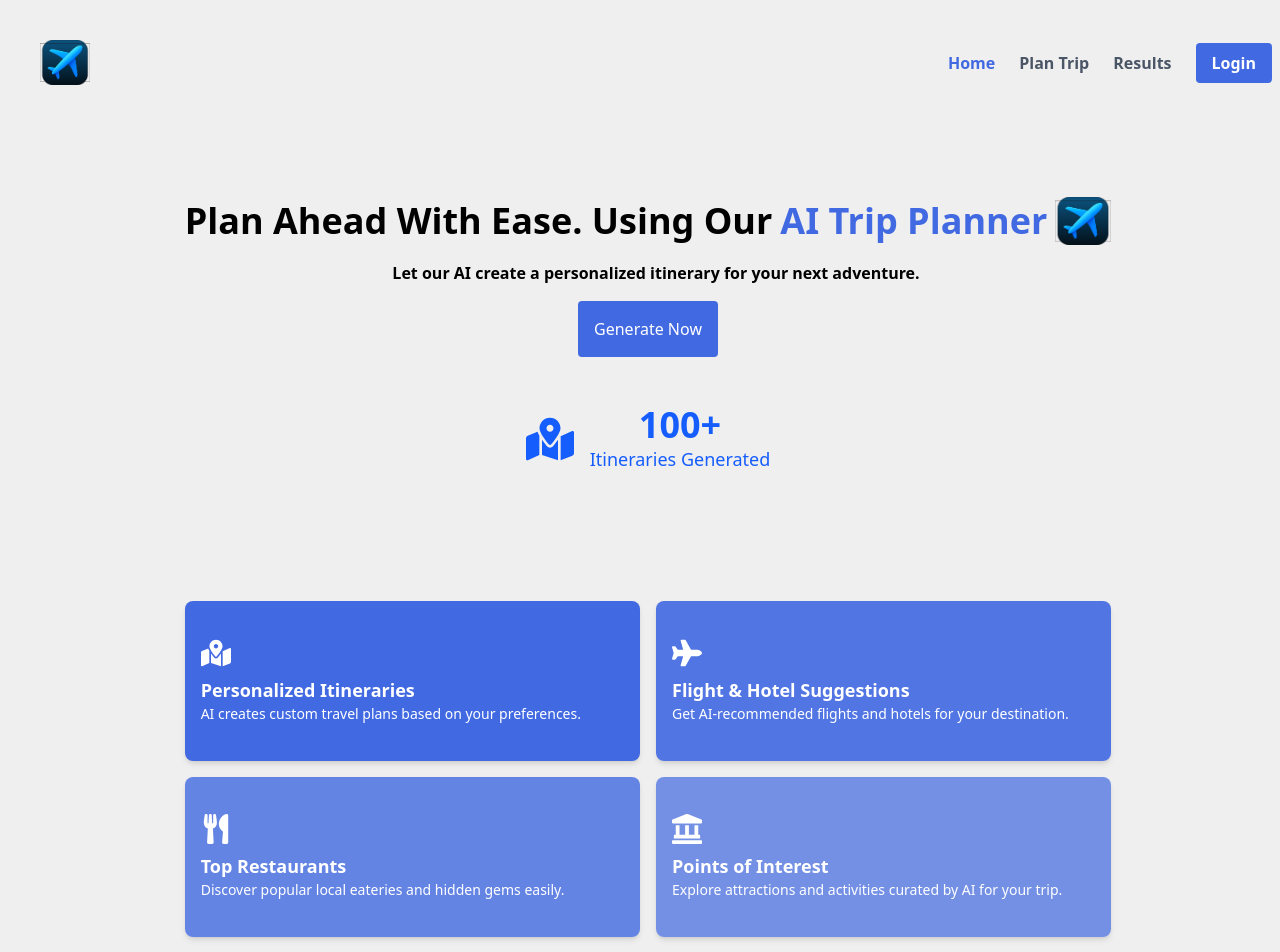
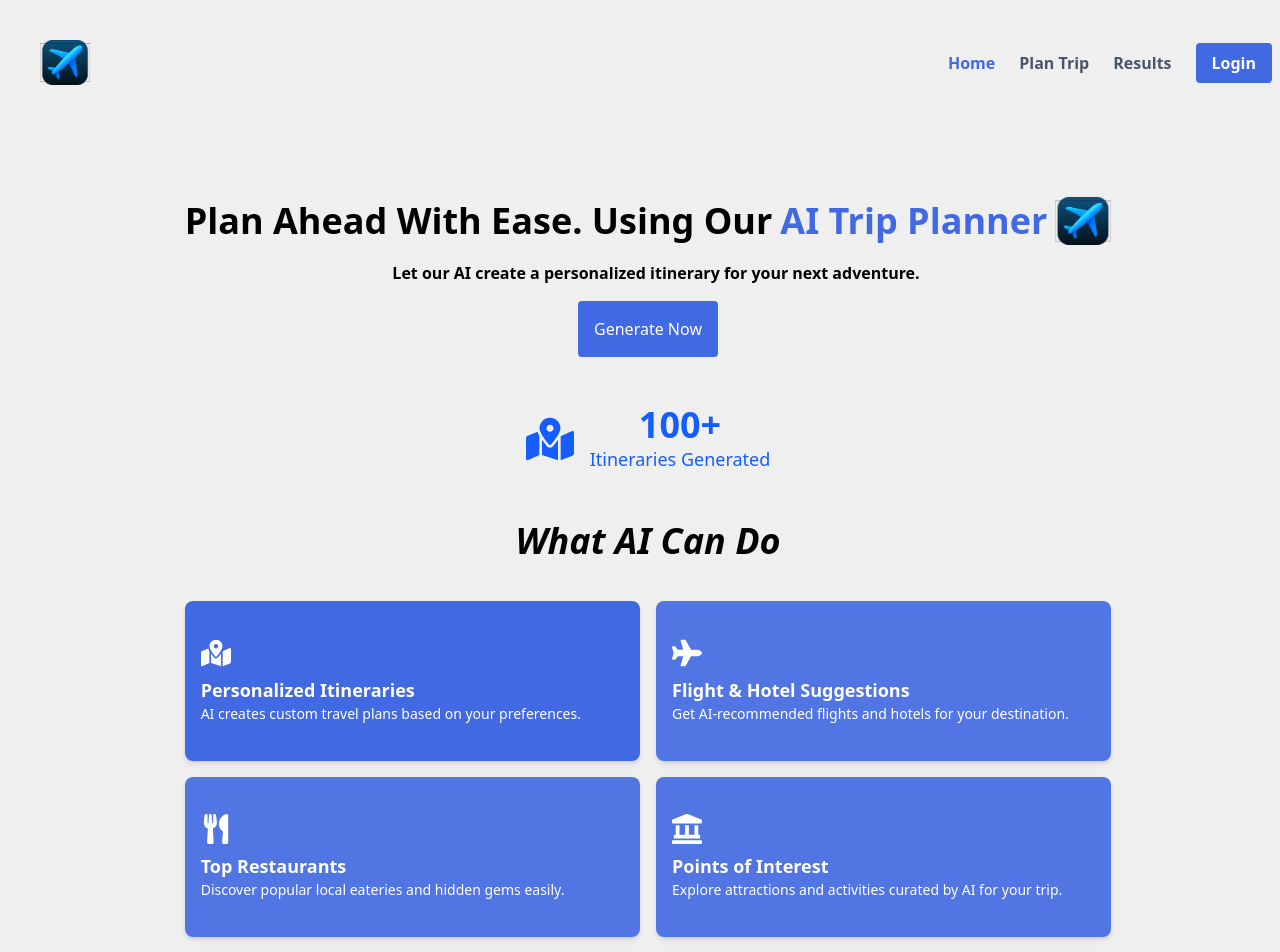
Before and after one commit to AbdulAdnan7/AIPlanner, a React (Vite) app in the folder Frontend/: page / in a window 1280 px wide. Shown: the top 952 px of the page. Built offline with nearby package versions, Linux system fonts and the light colour scheme.

Commit message:
Improved Hero-Section

```diff
--- a/Frontend/src/components/HeroSection.jsx
+++ b/Frontend/src/components/HeroSection.jsx
@@ -34,8 +34,14 @@ const Home = () => {
 </NavLink>
 
   </div>
+  <div>
     <StatsCounter />
-<div className='grid grid-cols-1 sm:grid-cols-2 md:grid-cols-4 mt-20 gap-4'>
+
+  </div>
+  <div className='flex text-center justify-center'>
+  <h1 className='text-4xl italic font-semibold'>What AI Can Do</h1>
+  </div>
+<div className='grid grid-cols-1 sm:grid-cols-2 md:grid-cols-4 mt-10 gap-4'>
 
   <div className='col-span-2 bg-[#4169E1] h-40 rounded-lg shadow-md hover:scale-105 transform transition-all duration-300 p-4 text-white flex flex-col justify-center items-start'>
     <FaMapMarkedAlt className='text-3xl mb-2'/>
@@ -50,13 +56,13 @@ const Home = () => {
     <p className='text-sm'>Get AI-recommended flights and hotels for your destination.</p>
   </div>
 
-  <div className='col-span-2 bg-[#4169E1]/80 h-40 rounded-lg shadow-md hover:scale-105 transform transition-all duration-300 p-4 text-white flex flex-col justify-center items-start'>
+  <div className='col-span-2 bg-[#4169E1]/90 h-40 rounded-lg shadow-md hover:scale-105 transform transition-all duration-300 p-4 text-white flex flex-col justify-center items-start'>
     <FaUtensils className='text-3xl mb-2'/>
     <h3 className='font-bold text-lg'>Top Restaurants</h3>
     <p className='text-sm'>Discover popular local eateries and hidden gems easily.</p>
   </div>
 
-  <div className='col-span-2 bg-[#4169E1]/70 h-40 rounded-lg shadow-md hover:scale-105 transform transition-all duration-300 p-4 text-white flex flex-col justify-center items-start'>
+  <div className='col-span-2 bg-[#4169E1]/90 h-40 rounded-lg shadow-md hover:scale-105 transform transition-all duration-300 p-4 text-white flex flex-col justify-center items-start'>
     <FaLandmark className='text-3xl mb-2'/>
     <h3 className='font-bold text-lg'>Points of Interest</h3>
     <p className='text-sm'>Explore attractions and activities curated by AI for your trip.</p>
```
